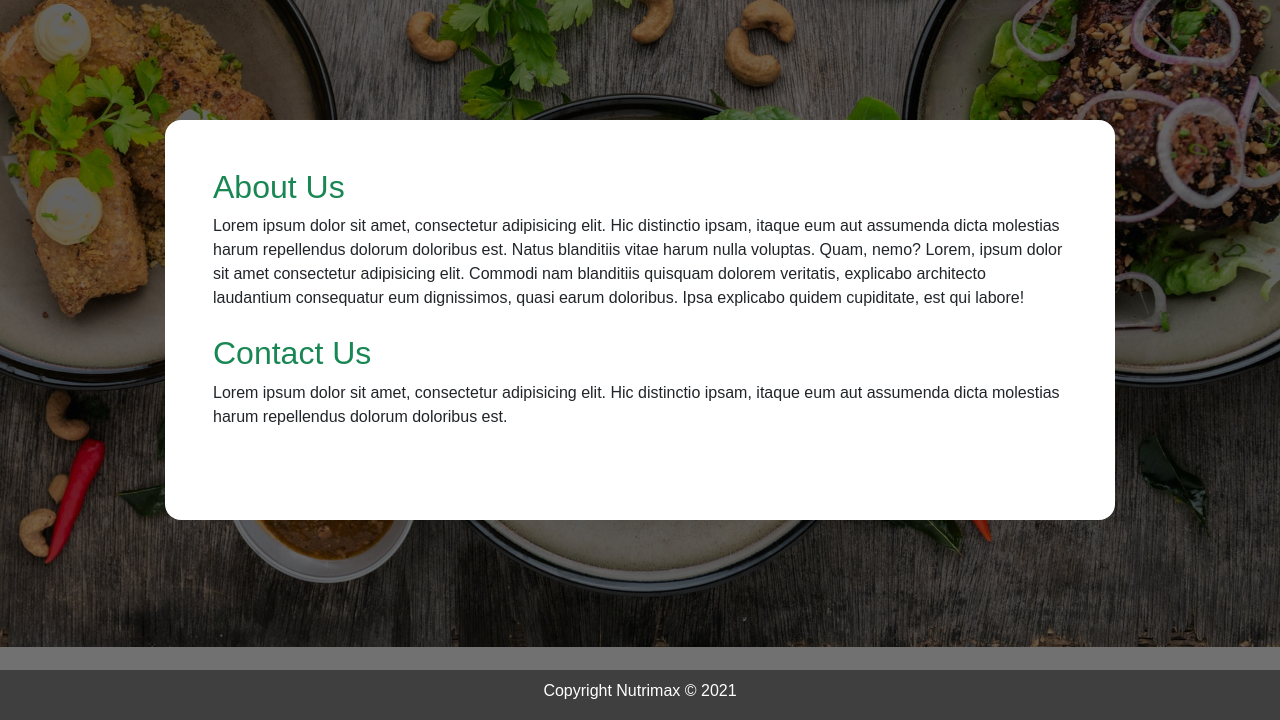
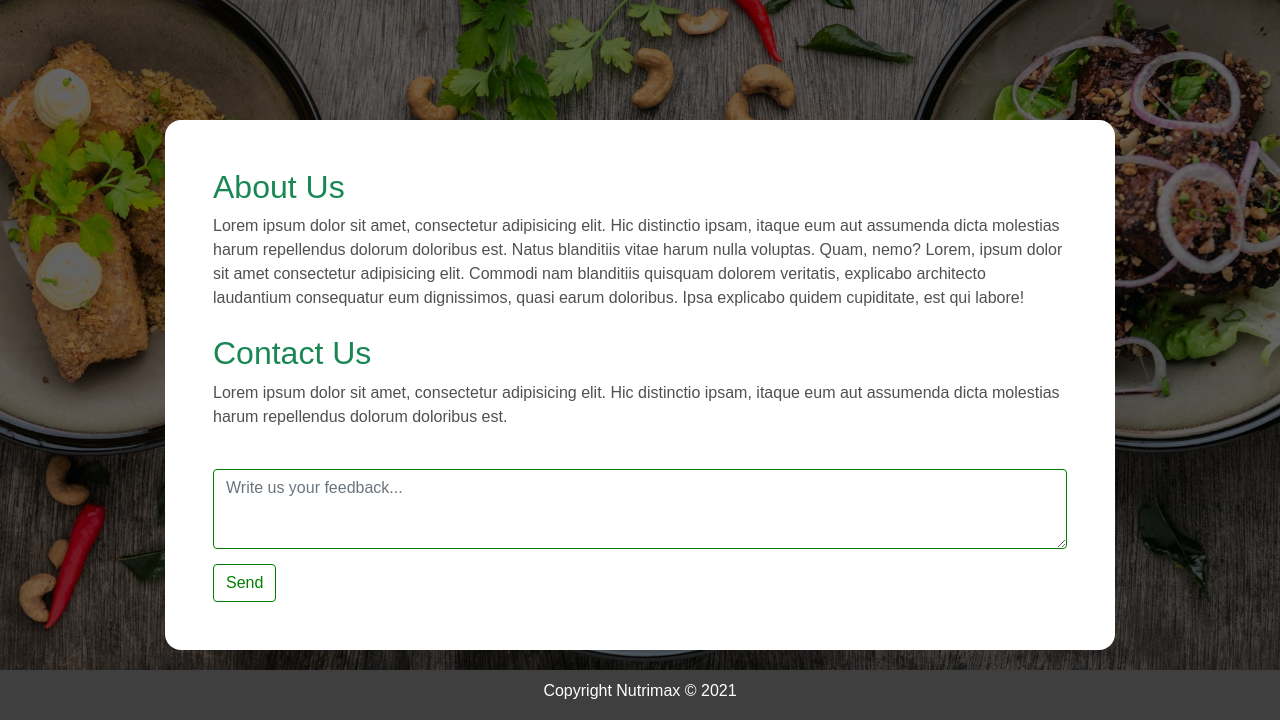
Before and after one commit to peterken674/nutrimax, a Flask app: page /about in a window 1280 px wide. Shown: the part 80-800 px from the top of the page. Run offline with Flask 2, Linux system fonts and the light colour scheme; some libraries are stand-ins or nearby versions.

Commit message:
Render form.

```diff
--- a/app/main/forms.py
+++ b/app/main/forms.py
@@ -1,3 +1,10 @@
-from flask import Blueprint
-auth = Blueprint("auth",__name__)
-from . import views,forms
+from flask_wtf import FlaskForm
+from wtforms import SubmitField
+from wtforms.fields.simple import TextAreaField
+from wtforms.validators import Required
+
+class FeedbackForm(FlaskForm):
+
+    feedback = TextAreaField('', validators=[Required()], render_kw={'placeholder':'Write us your feedback...'})
+
+    submit = SubmitField('Send')
--- a/app/main/views.py
+++ b/app/main/views.py
@@ -1,5 +1,6 @@
 from flask import render_template
 from . import main
+from .forms import FeedbackForm
 
 @main.route('/')
 def index():
@@ -17,6 +18,6 @@ def info():
 
 @main.route('/about')
 def about():
-
+    form = FeedbackForm()
     title = 'About - Nutrimax'
-    return render_template('about.html', title=title)
+    return render_template('about.html', title=title, form=form)
--- a/app/static/css/style.css
+++ b/app/static/css/style.css
@@ -138,5 +138,32 @@ body {
     background-color: white;
     min-height: 50vh;
     border-radius: 1rem;
+    color: rgb(80, 80, 80);
+}
+
+.feedback textarea{
+    width: 100%;
+    height: 10vh;
+    border: 1px solid green;
+    box-shadow: none;
+}
+.feedback #email{
+    width: 100%;
+    border: 1px solid green;
+    box-shadow: none;
+}
+.feedback label{
+    font-weight: 300;
+}
+.feedback #submit{
+    background-color: white;
+    border: 1px solid green;
+    color: green;
+    transition: 150ms;
+}
+.feedback #submit:hover{
+    color: white;
+    background-color: green;
+    border: 1px solid green;
 }
 /* ===================================== */
--- a/app/templates/about.html
+++ b/app/templates/about.html
@@ -1,4 +1,5 @@
 {% extends 'base.html' %}
+{% import 'bootstrap/wtf.html' as wtf%}
 {%block main%}
 {{super()}}
     <div class="container" id="about">
@@ -19,7 +20,10 @@
                 <div id="contact">
                     <h2 class="text-success mt-4">Contact Us</h2>
                     <p>Lorem ipsum dolor sit amet, consectetur adipisicing elit. Hic distinctio ipsam, itaque eum aut
-                        assumenda dicta molestias harum repellendus dolorum doloribus est.
+                        assumenda dicta molestias harum repellendus dolorum doloribus est.</p>
+                    <div class="feedback">
+                        {{ wtf.quick_form(form)}}
+                    </div>
                 </div>
             </div>
             <div class="col-1"></div>
```
